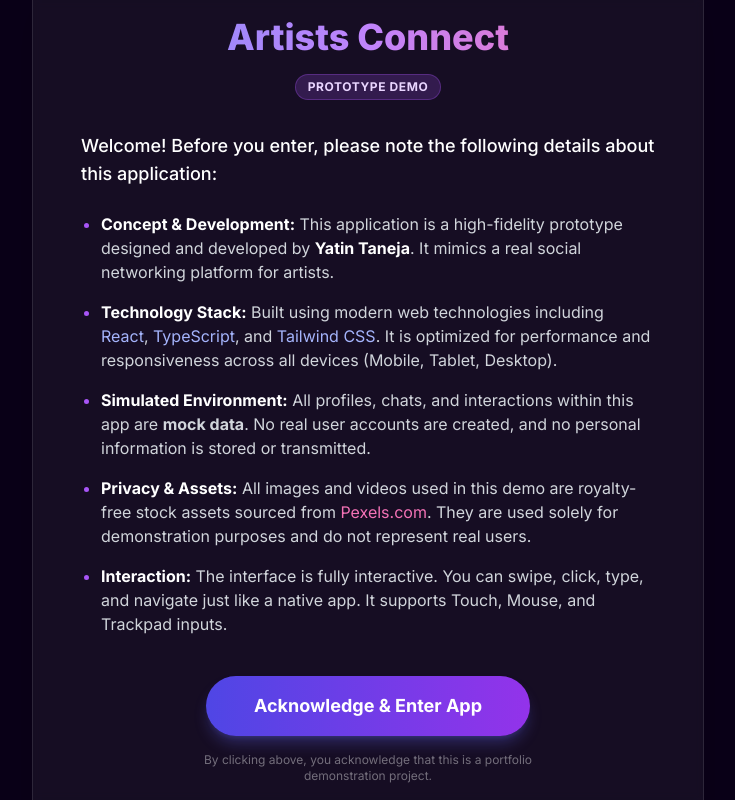
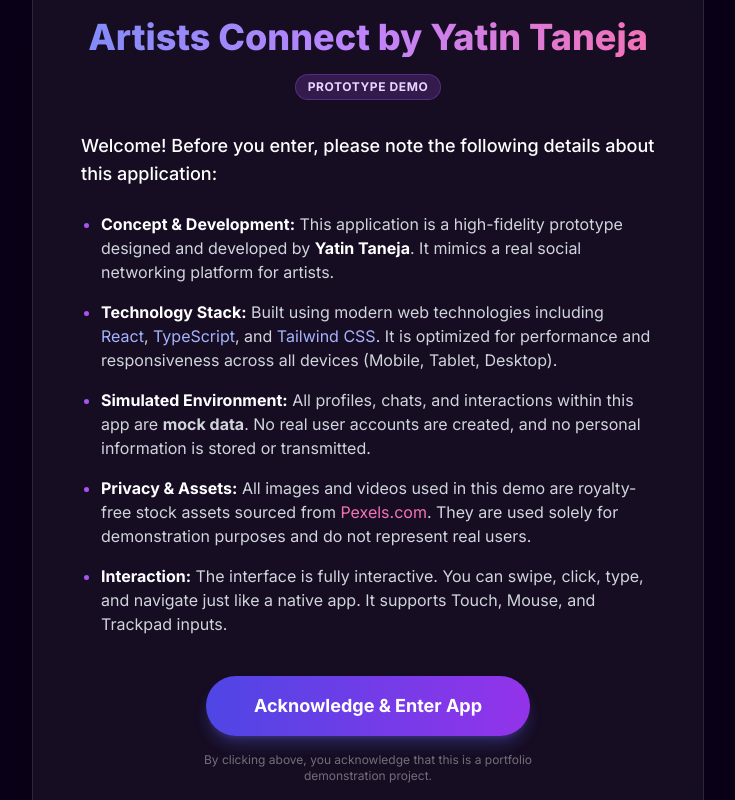
Before and after one commit to yatin-superintelligence/artists-connect-demo, a React (Vite) app: page / in a window 1280 px wide. Shown: the whole page, without its empty margins (272-1007 px from the left). Built offline with nearby package versions, Linux system fonts and the light colour scheme.

Commit message:
feat: update acknowledgement title

```diff
--- a/views/AcknowledgementView.tsx
+++ b/views/AcknowledgementView.tsx
@@ -12,7 +12,7 @@ const AcknowledgementView: React.FC<AcknowledgementViewProps> = ({ onAcknowledge
                 {/* Header */}
                 <div className="text-center mb-8">
                     <h1 className="text-3xl md:text-4xl font-black bg-gradient-to-r from-indigo-400 via-purple-400 to-pink-400 bg-clip-text text-transparent mb-4">
-                        Artists Connect
+                        Artists Connect by Yatin Taneja
                     </h1>
                     <div className="inline-block px-3 py-1 rounded-full bg-purple-500/20 border border-purple-500/30 text-purple-200 text-xs font-bold tracking-wider uppercase">
                         Prototype Demo
```
